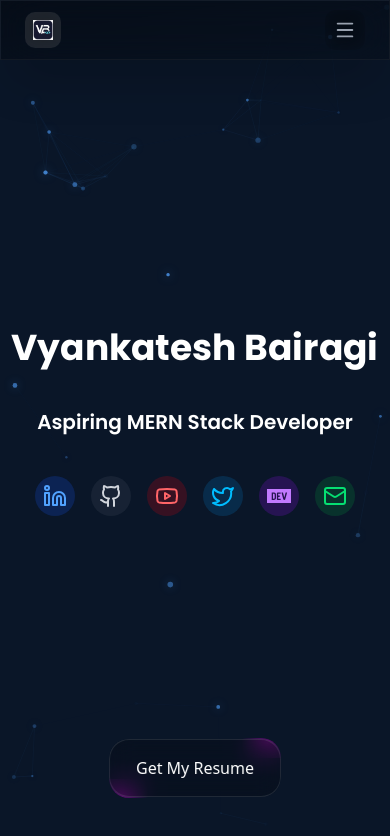
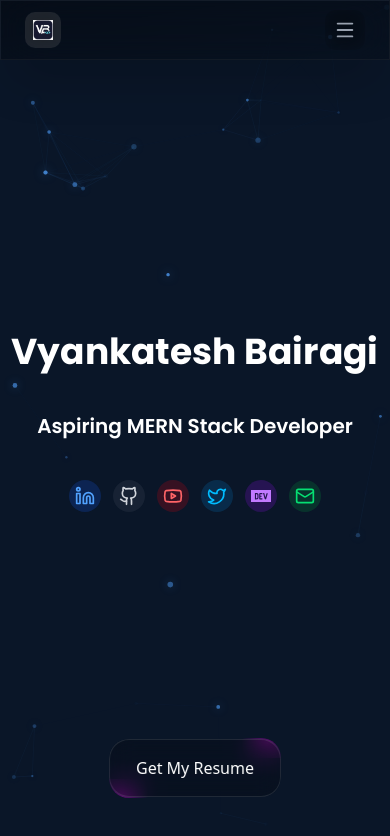
Before and after one commit to vyankateshbairagi/Portfilio, a React (Vite) app: page / in a window 390 px wide. Shown: the top 836 px of the page. Built offline with nearby package versions, Linux system fonts and the light colour scheme.

Commit message:
feat: enhance social media icons layout and responsiveness

```diff
--- a/src/App.jsx
+++ b/src/App.jsx
@@ -75,72 +75,72 @@ function App() {
             </div>
 
             {/* Social Media Icons */}
-            <div className="flex items-center gap-4 mt-6">
+            <div className="flex flex-wrap items-center justify-center gap-3 sm:gap-4 mt-6 px-4 max-w-md mx-auto">
               <a
                 href="https://www.linkedin.com/in/vyankateshbairagi/"
                 target="_blank"
                 rel="noopener noreferrer"
-                className={`p-2 rounded-full transition-all duration-300 hover:scale-110 ${
+                className={`p-1.5 sm:p-2 rounded-full transition-all duration-300 hover:scale-110 ${
                   isDark ? "bg-blue-600/20 hover:bg-blue-600/30" : "bg-blue-100 hover:bg-blue-200"
                 }`}
                 aria-label="LinkedIn"
               >
-                <Linkedin className={`w-6 h-6 ${isDark ? "text-blue-400" : "text-blue-600"}`} />
+                <Linkedin className={`w-5 h-5 sm:w-6 sm:h-6 ${isDark ? "text-blue-400" : "text-blue-600"}`} />
               </a>
               <a
                 href="https://github.com/vyankateshbairagi"
                 target="_blank"
                 rel="noopener noreferrer"
-                className={`p-2 rounded-full transition-all duration-300 hover:scale-110 ${
+                className={`p-1.5 sm:p-2 rounded-full transition-all duration-300 hover:scale-110 ${
                   isDark ? "bg-gray-600/20 hover:bg-gray-600/30" : "bg-gray-100 hover:bg-gray-200"
                 }`}
                 aria-label="GitHub"
               >
-                <Github className={`w-6 h-6 ${isDark ? "text-gray-300" : "text-gray-700"}`} />
+                <Github className={`w-5 h-5 sm:w-6 sm:h-6 ${isDark ? "text-gray-300" : "text-gray-700"}`} />
               </a>
               <a
                 href="https://www.youtube.com/channel/UCTU-SuiBxR8_dFcWoj3rEuw"
                 target="_blank"
                 rel="noopener noreferrer"
-                className={`p-2 rounded-full transition-all duration-300 hover:scale-110 ${
+                className={`p-1.5 sm:p-2 rounded-full transition-all duration-300 hover:scale-110 ${
                   isDark ? "bg-red-600/20 hover:bg-red-600/30" : "bg-red-100 hover:bg-red-200"
                 }`}
                 aria-label="YouTube"
               >
-                <Youtube className={`w-6 h-6 ${isDark ? "text-red-400" : "text-red-600"}`} />
+                <Youtube className={`w-5 h-5 sm:w-6 sm:h-6 ${isDark ? "text-red-400" : "text-red-600"}`} />
               </a>
               <a
                 href="https://x.com/Vyankatesh_1429"
                 target="_blank"
                 rel="noopener noreferrer"
-                className={`p-2 rounded-full transition-all duration-300 hover:scale-110 ${
+                className={`p-1.5 sm:p-2 rounded-full transition-all duration-300 hover:scale-110 ${
                   isDark ? "bg-sky-600/20 hover:bg-sky-600/30" : "bg-sky-100 hover:bg-sky-200"
                 }`}
                 aria-label="X (Twitter)"
               >
-                <Twitter className={`w-6 h-6 ${isDark ? "text-sky-400" : "text-sky-600"}`} />
+                <Twitter className={`w-5 h-5 sm:w-6 sm:h-6 ${isDark ? "text-sky-400" : "text-sky-600"}`} />
               </a>
               <a
                 href="https://dev.to/vyankateshbairagi"
                 target="_blank"
                 rel="noopener noreferrer"
-                className={`p-2 rounded-full transition-all duration-300 hover:scale-110 ${
+                className={`p-1.5 sm:p-2 rounded-full transition-all duration-300 hover:scale-110 ${
                   isDark ? "bg-purple-600/20 hover:bg-purple-600/30" : "bg-purple-100 hover:bg-purple-200"
                 }`}
                 aria-label="Dev.to"
               >
-                <svg className={`w-6 h-6 ${isDark ? "text-purple-400" : "text-purple-600"}`} fill="currentColor" viewBox="0 0 24 24">
+                <svg className={`w-5 h-5 sm:w-6 sm:h-6 ${isDark ? "text-purple-400" : "text-purple-600"}`} fill="currentColor" viewBox="0 0 24 24">
                   <path d="M7.42 10.05c-.18-.16-.46-.23-.84-.23H6l.02 2.44.04 2.45.56-.02c.41 0 .63-.07.83-.26.24-.24.26-.36.26-2.2 0-1.91-.02-1.96-.29-2.18zM0 4.94v14.12h24V4.94H0zM8.56 15.3c-.44.58-1.06.77-2.53.77H4.71V8.53h1.4c1.67 0 2.16.18 2.6.9.27.43.29.6.32 2.57.05 2.23-.02 2.73-.47 3.3zm5.09-5.47h-2.47v1.77h1.52v1.28l-.72.04-.75.03v1.77l1.22.03 1.2.04v1.28h-1.6c-1.53 0-1.6-.01-1.87-.3l-.3-.28v-3.16c0-3.02.01-3.18.25-3.48.23-.31.25-.31 1.88-.31h1.64v1.3zm4.68 5.45c-.17.43-.64.79-1 .79-.18 0-.45-.15-.67-.39-.32-.32-.45-.63-.82-2.08l-.9-3.39-.45-1.67h.76c.4 0 .75.02.75.05 0 .06 1.16 4.54 1.26 4.83.04.15.32-.7.73-2.3l.66-2.52.74-.04c.4-.02.73 0 .73.04 0 .14-1.67 6.38-1.8 6.68z"/>
                 </svg>
               </a>
               <a
                 href="mailto:vyankateshbairagi.dev@gmail.com"
-                className={`p-2 rounded-full transition-all duration-300 hover:scale-110 ${
+                className={`p-1.5 sm:p-2 rounded-full transition-all duration-300 hover:scale-110 ${
                   isDark ? "bg-green-600/20 hover:bg-green-600/30" : "bg-green-100 hover:bg-green-200"
                 }`}
                 aria-label="Email"
               >
-                <Mail className={`w-6 h-6 ${isDark ? "text-green-400" : "text-green-600"}`} />
+                <Mail className={`w-5 h-5 sm:w-6 sm:h-6 ${isDark ? "text-green-400" : "text-green-600"}`} />
               </a>
             </div>
         </div>
```
